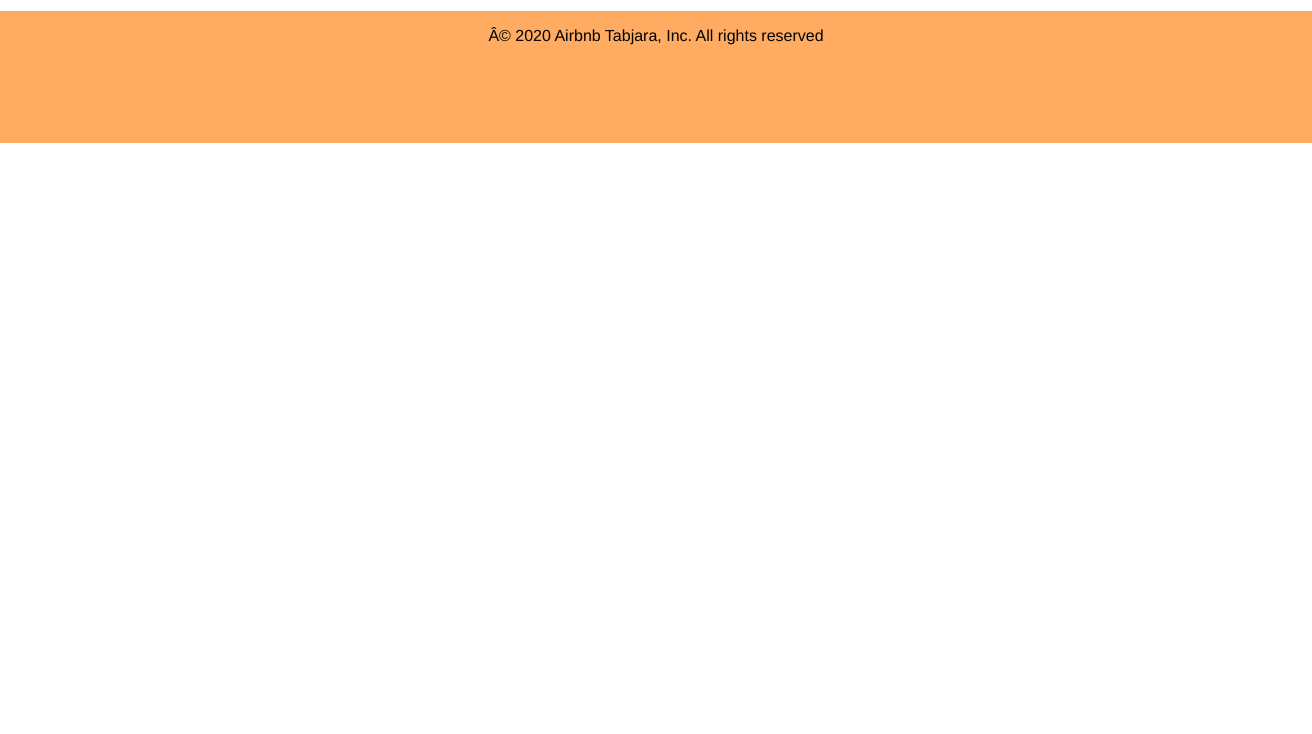
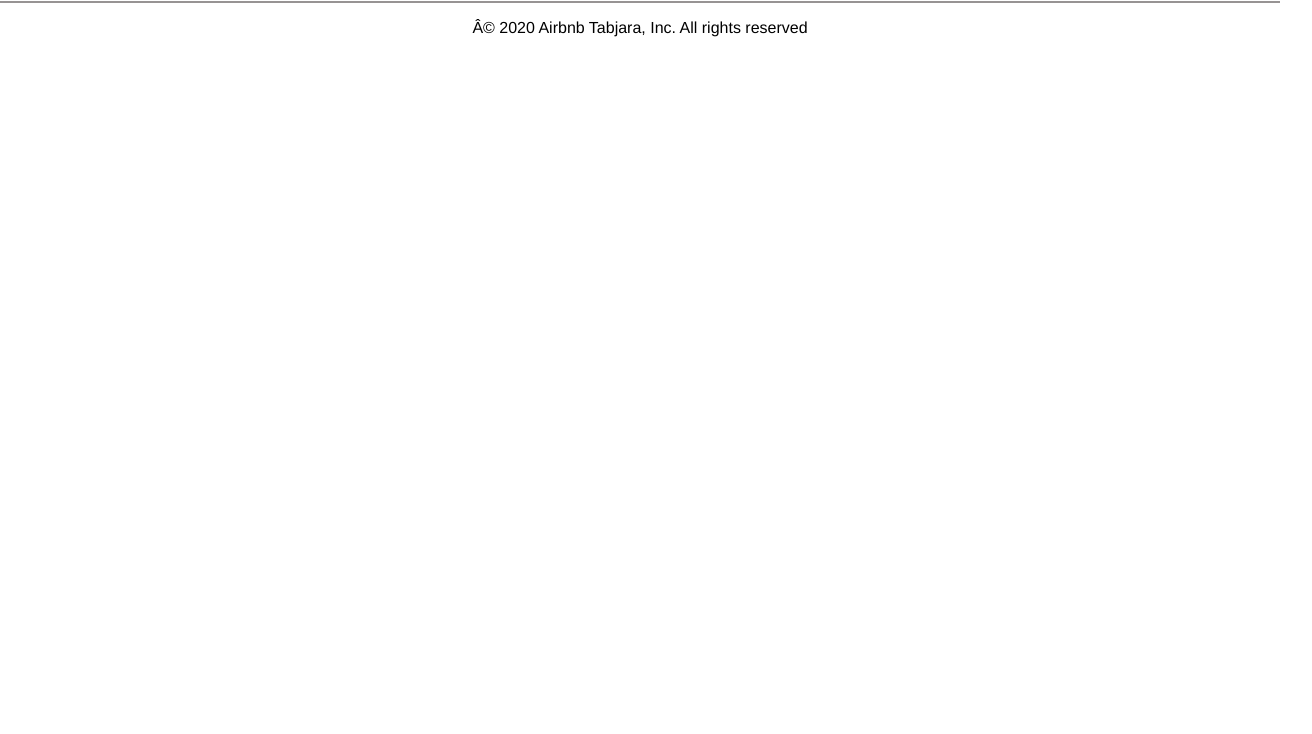
Before and after one commit to aldisseia/airbnJsPuro, a plain HTML site: page index.html in a window 1280 px wide. Shown: the part 66-800 px from the top of the page, 1312 px wide, since content can reach past the window. Drawn offline with Linux system fonts and the light colour scheme; no server answers.

Commit message:
atualização foot

```diff
--- a/css/app.css
+++ b/css/app.css
@@ -51,7 +51,7 @@
   padding: 2px 10px;
 }
 .logo img{
- height: 50px;
+ height: 40px;
 }
 .nav-bar .menu li a {
   display: inline-block;
@@ -222,10 +222,11 @@
 
 
 footer {
-  width: 100%;
+  /* width: 100%; */
+  display: block;
   padding: 16px;
-  background: #ffab62;
-  height: 100px;
+  border-top: 2px solid #979393
+  /* height: 100px; */
 }
 
 .list-link {
```
